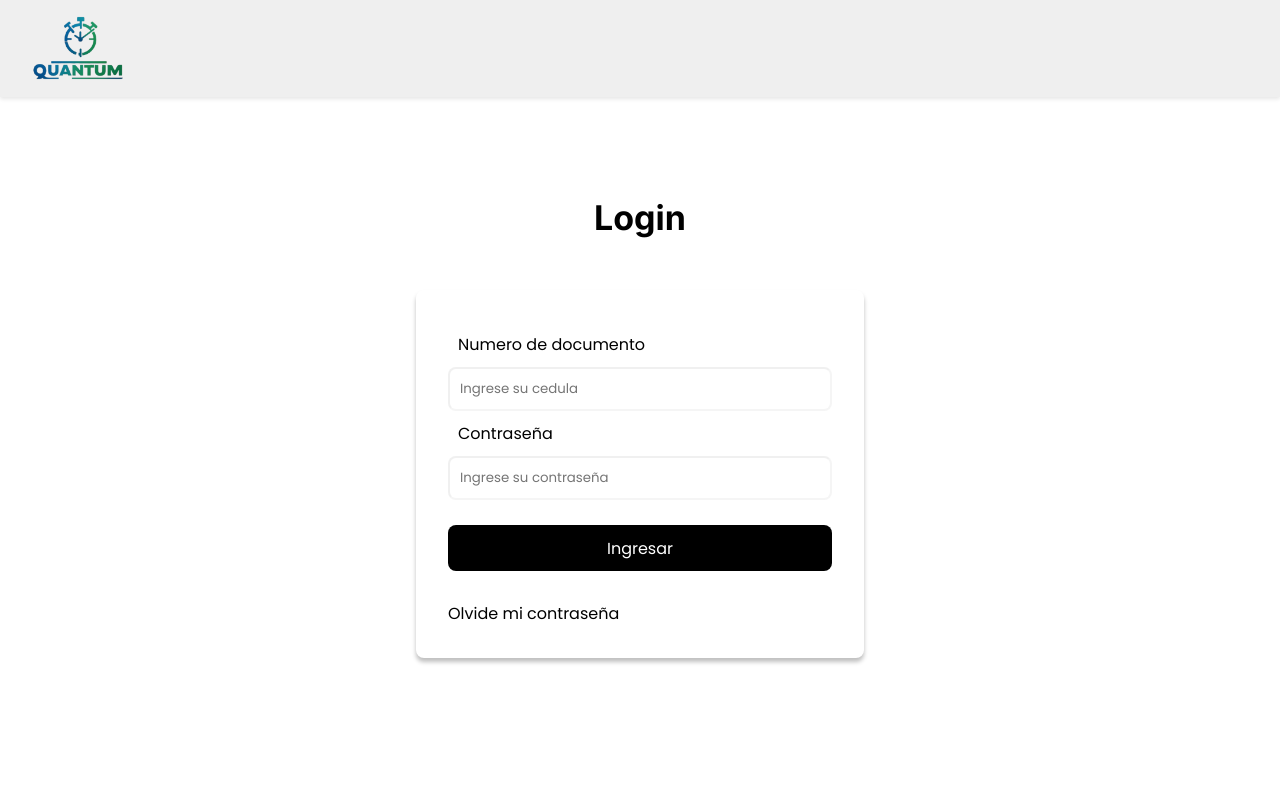
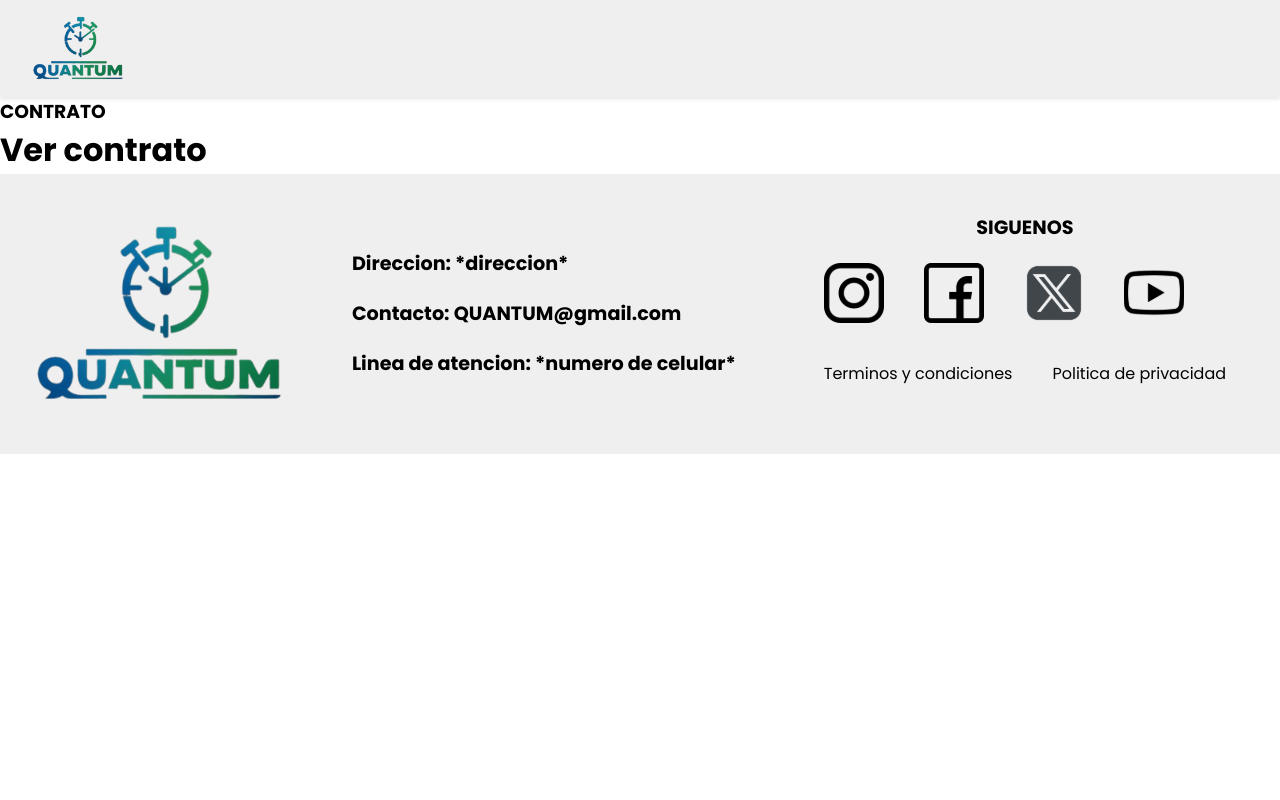
Before and after one commit to T0rricelly/mookup_quantum, a React (Vite) app: page /contrat in a window 1280 px wide. Shown: the top 800 px of the page. Built offline with nearby package versions, Linux system fonts and the light colour scheme.

Commit message:
table contrat

```diff
--- /dev/null
+++ b/src/components/components_home/table_employe.jsx
@@ -0,0 +1,18 @@
+import React from "react";
+import Header from "../components_auth/Header_Auth";
+import Footer from "../components_auth/footer";
+
+const Table_Employe = () => {
+  return (
+    <>
+      <Header />
+      <h3>CONTRATO</h3>
+      <h1>Ver contrato</h1>
+      <nav className="container_contrat"></nav>
+
+      <Footer />
+    </>
+  );
+};
+
+export default Table_Employe;
--- a/src/main.jsx
+++ b/src/main.jsx
@@ -7,6 +7,7 @@ import { Route } from 'react-router-dom';
 import { Forgot_Pasword } from './components/components_auth/Forgot_Pasword';
 import { Restore } from './components/components_auth/Restore';
 import  Home from './components/components_home/Home';
+import Table_Employe from './components/components_home/table_employe';
 
 createRoot(document.getElementById('root')).render(
   <StrictMode>
@@ -18,6 +19,7 @@ createRoot(document.getElementById('root')).render(
         <Route path="/restore" element={<Restore/>} />
         <Route path="/new" element={<New/>} />
         <Route path="/" element={<Home/>} />
+        <Route path="/contrat" element={<Table_Employe/>} />
       </Routes>
     </BrowserRouter>
   </StrictMode>
--- /dev/null
+++ b/src/styles/styles_home/table_employe.css
@@ -0,0 +1,7 @@
+.h3{
+    bottom: 0px;
+    }
+.container_contrat{
+    background-color: black 1px solid;
+    color: rgb(145, 137, 137);
+}
```
